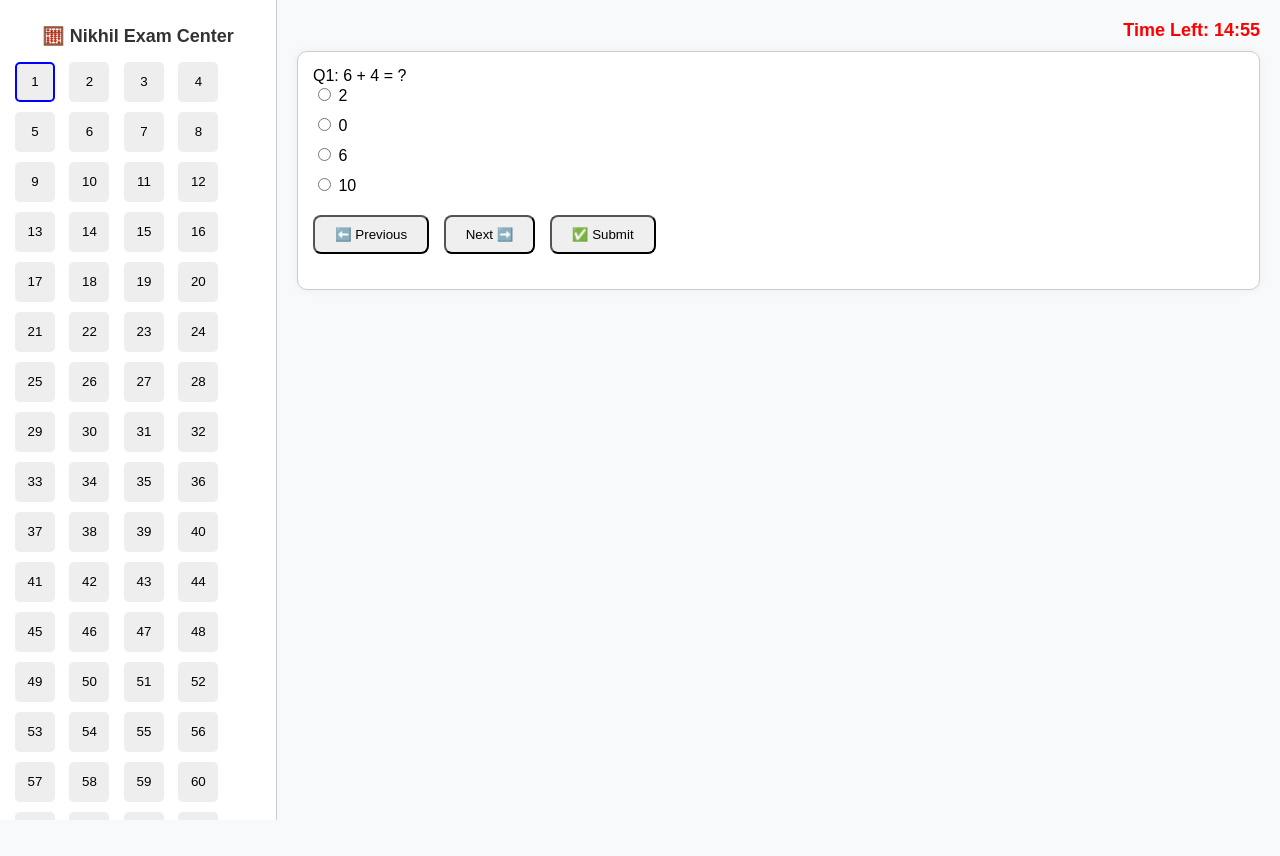
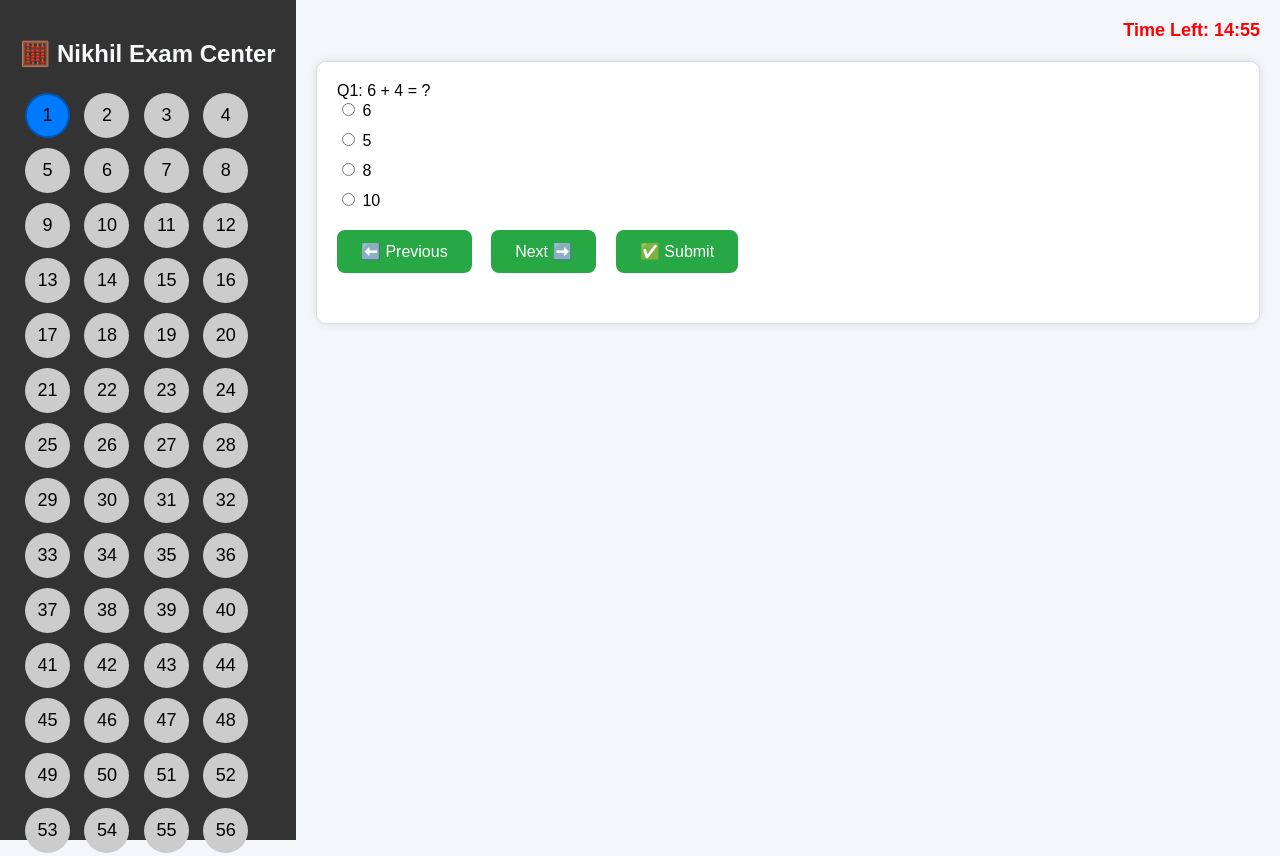
Before and after one commit to nikhilchaudhary9103/Nikhilexamcentre, a plain HTML site: page index.html in a window 1280 px wide. Shown: the top 856 px of the page. Before the commit the page ends 820 px from the top, so only its background shows below. Drawn offline with Linux system fonts and the light colour scheme.

Commit message:
Update index.html

```diff
--- a/index.html
+++ b/index.html
@@ -5,53 +5,55 @@
   <title>Nikhil Exam Center - Math CBT</title>
   <style>
     body {
-      font-family: Arial;
+      font-family: Arial, sans-serif;
       display: flex;
       margin: 0;
-      background: #f8f9fa;
+      background: #f4f6f9;
     }
     .sidebar {
       width: 20%;
-      background: #ffffff;
-      padding: 10px;
-      border-right: 1px solid #ccc;
+      background: #333;
+      color: white;
+      padding: 20px;
       height: 100vh;
-      overflow-y: auto;
       position: sticky;
       top: 0;
     }
     .sidebar h2 {
+      font-size: 24px;
       text-align: center;
-      font-size: 18px;
-      margin-bottom: 10px;
-      color: #333;
+      margin-bottom: 20px;
+      color: #f8f9fa;
     }
     .sidebar button {
-      width: 40px;
-      height: 40px;
+      width: 45px;
+      height: 45px;
       margin: 5px;
       border: none;
-      background: #eee;
-      border-radius: 5px;
+      background: #ccc;
+      border-radius: 50%;
       cursor: pointer;
+      font-size: 18px;
     }
     .sidebar button.active {
-      background: green;
+      background: #28a745;
       color: white;
     }
     .sidebar button.current {
-      border: 2px solid blue;
+      background: #007bff;
+      border: 2px solid #0056b3;
     }
     .content {
       flex: 1;
       padding: 20px;
+      max-width: 80%;
     }
     .question-box {
-      border: 1px solid #ccc;
-      padding: 15px;
+      border: 1px solid #ddd;
+      padding: 20px;
       border-radius: 10px;
-      background: #fff;
-      box-shadow: 0 0 10px rgba(0,0,0,0.05);
+      background: #ffffff;
+      box-shadow: 0 0 10px rgba(0, 0, 0, 0.1);
     }
     .options label {
       display: block;
@@ -62,15 +64,19 @@
       margin-top: 20px;
     }
     .nav-buttons button {
-      padding: 10px 20px;
-      margin-right: 10px;
+      padding: 12px 24px;
+      margin-right: 15px;
       border-radius: 8px;
       cursor: pointer;
+      background-color: #28a745;
+      color: white;
+      font-size: 16px;
+      border: none;
     }
     .score-box {
-      font-size: 20px;
+      font-size: 18px;
       font-weight: bold;
-      margin-top: 20px;
+      margin-top: 30px;
       color: green;
     }
     .timer {
@@ -78,7 +84,7 @@
       font-size: 18px;
       font-weight: bold;
       color: red;
-      margin-bottom: 10px;
+      margin-bottom: 20px;
     }
   </style>
 </head>
@@ -99,12 +105,14 @@
       <button onclick="submitExam()">✅ Submit</button>
     </div>
     <div class="score-box" id="score"></div>
+    <div id="error-message"></div> <!-- For displaying error messages after exam -->
   </div>
 </div>
 
 <script>
   const questions = [];
   const answers = [];
+  const correctAnswers = [];
   let current = 0;
 
   function getRandomInt(min, max) {
@@ -115,8 +123,8 @@
     const types = ['add', 'sub', 'mul', 'div', 'square'];
     for (let i = 0; i < 100; i++) {
       const type = types[getRandomInt(0, types.length - 1)];
-      let a = getRandomInt(1, 10);
-      let b = getRandomInt(1, 10);
+      let a = getRandomInt(1, 10);  // Only integers between 1 and 10
+      let b = getRandomInt(1, 10);  // Only integers between 1 and 10
       let questionText, correct;
 
       switch (type) {
@@ -133,7 +141,7 @@
           questionText = `${a} × ${b} = ?`;
           break;
         case 'div':
-          correct = Math.floor(a / b);
+          correct = Math.floor(a / b); // Round off result for division
           questionText = `${a} ÷ ${b} = ? (Round off)`;
           break;
         case 'square':
@@ -148,16 +156,17 @@
         if (j === correctIndex) {
           options.push(correct);
         } else {
-          let wrong = correct + getRandomInt(-10, 10);
+          let wrong = correct + getRandomInt(-5, 5); // Adding wrong answers with slight deviation
           while (wrong === correct || options.includes(wrong)) {
-            wrong = correct + getRandomInt(-10, 10);
+            wrong = correct + getRandomInt(-5, 5);
           }
           options.push(wrong);
         }
       }
 
       questions.push({ q: questionText, options, correctIndex });
-      answers.push(null);
+      correctAnswers.push(correct);  // Store correct answer for validation
+      answers.push(null);  // Initialize with null, meaning no answer chosen yet
     }
   }
 
@@ -214,26 +223,38 @@
 
   function submitExam() {
     let score = 0;
+    let wrongAnswers = [];
     questions.forEach((q, i) => {
       if (answers[i] === q.correctIndex) score++;
+      else wrongAnswers.push(`Q${i + 1}`);
     });
+
     let message = "";
-    if (score > 90) message = " Excellent!";
-    else if (score > 75) message = " Good Job!";
-    else if (score > 50) message = "  Average!";
-    else message = "😊 Thoda aur padho bhai jindi abhi gyi thode naa hai !";
+    if (score > 90) message = "🔥 Excellent!";
+    else if (score > 75) message = "💪 Good Job!";
+    else if (score > 50) message = "🙂 Average!";
+    else message = "😐 Thoda aur padho!";
 
     document.getElementById("score").innerText = `Aapke Number: ${score}/100 ${message}`;
+
+    // Display incorrect answers
+    if (wrongAnswers.length > 0) {
+      document.getElementById("error-message").innerText = `Incorrect answers: ${wrongAnswers.join(', ')}`;
+    }
   }
 
   // Timer
-  let timeLeft = 15 * 60;
-  setInterval(() => {
-    if (timeLeft <= 0) return;
-    timeLeft--;
-    const mins = String(Math.floor(timeLeft / 60)).padStart(2, '0');
-    const secs = String(timeLeft % 60).padStart(2, '0');
-    document.getElementById("timer").innerText = `Time Left: ${mins}:${secs}`;
+  let timeLeft = 15 * 60;  // 15 minutes in seconds
+  const timerInterval = setInterval(() => {
+    if (timeLeft <= 0) {
+      clearInterval(timerInterval);
+      submitExam();
+    } else {
+      timeLeft--;
+      const mins = String(Math.floor(timeLeft / 60)).padStart(2, '0');
+      const secs = String(timeLeft % 60).padStart(2, '0');
+      document.getElementById("timer").innerText = `Time Left: ${mins}:${secs}`;
+    }
   }, 1000);
 
   generateMathQuestions();
@@ -241,4 +262,4 @@
 </script>
 
 </body>
-</html>
+  </html>
```
